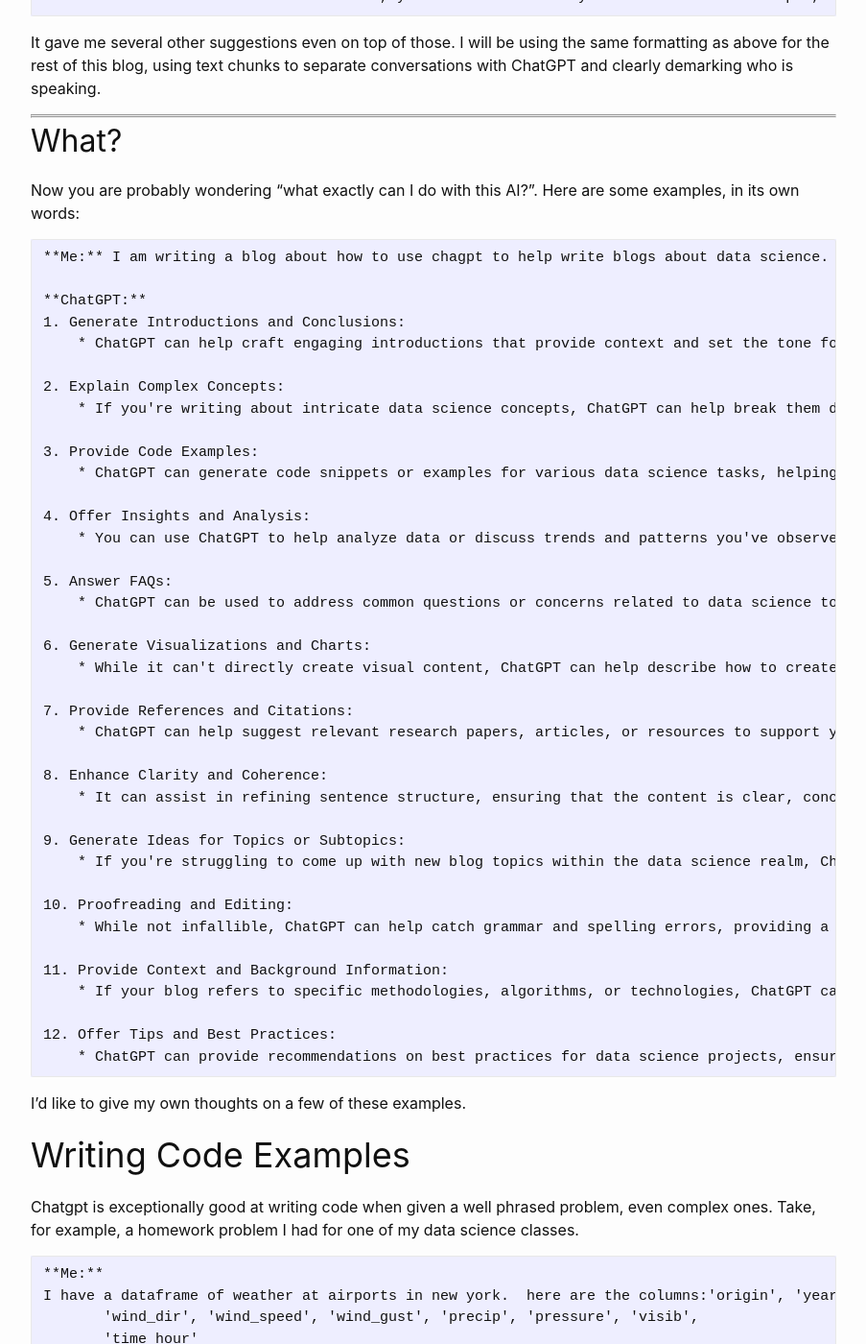
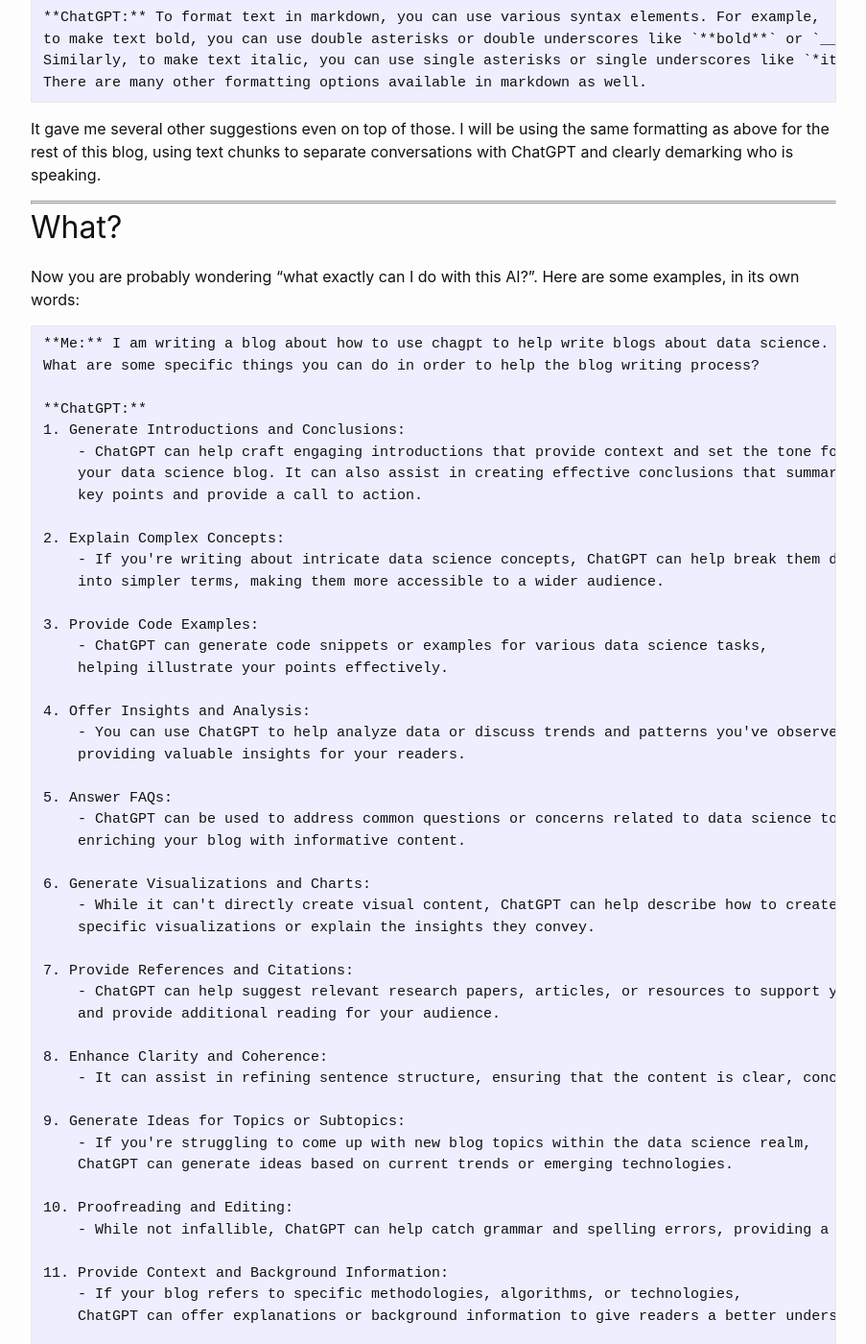
Before and after one commit to csthomps/s386-blog, a Jekyll site: the page built from _posts/2023-09-01-first-post.md, in a window 1280 px wide and 1400 px high, scrolled down 777 px. Shown: the whole window at 96% size, without its empty margins (188-1091 px from the left). Built offline with Jekyll 4.4.1, drawn with Linux system fonts in a browser that asks for light colours; comment, search, counter and statistics services are not loaded; some of the changed text lies outside the part shown.

Commit message:
fixed text block formatting

````diff
--- a/_posts/2023-09-01-first-post.md
+++ b/_posts/2023-09-01-first-post.md
@@ -16,9 +16,13 @@ Experts have said that blogging about Data Science <a href="https://towardsdatas
 
 Using ChatGPT is very easy.  All you have to do is log in at <a href="https://chat.openai.com/" target="_blank">OpenAI's site</a> and start chatting away.  For example, ChatGPT can be very useful for answering syntax questions:
 ```
-**Me:** I am writting a blog about using chatgpt to help blogging.  How can I make responses to example questions I ask you look like they come from you?
+**Me:** I am writting a blog about using chatgpt to help blogging.  How can I make responses
+to example questions I ask you look like they come from you?
 
-**ChatGPT:** To format text in markdown, you can use various syntax elements. For example, to make text bold, you can use double asterisks or double underscores like `**bold**` or `__bold__`. Similarly, to make text italic, you can use single asterisks or single underscores like `*italic*` or `_italic_`. There are many other formatting options available in markdown as well.
+**ChatGPT:** To format text in markdown, you can use various syntax elements. For example,
+to make text bold, you can use double asterisks or double underscores like `**bold**` or `__bold__`.
+Similarly, to make text italic, you can use single asterisks or single underscores like `*italic*` or `_italic_`.
+There are many other formatting options available in markdown as well.
 ```
 It gave me several other suggestions even on top of those.  I will be using the same formatting as above for the rest of this blog, using text chunks to separate conversations with ChatGPT and clearly demarking who is speaking.
 
@@ -28,44 +32,56 @@ It gave me several other suggestions even on top of those.  I will be using the
 
 Now you are probably wondering "what exactly can I do with this AI?".  Here are some examples, in its own words:
 ```
-**Me:** I am writing a blog about how to use chagpt to help write blogs about data science.  What are some specific things you can do in order to help the blog writing process?
+**Me:** I am writing a blog about how to use chagpt to help write blogs about data science.
+What are some specific things you can do in order to help the blog writing process?
 
 **ChatGPT:**
 1. Generate Introductions and Conclusions:
-    * ChatGPT can help craft engaging introductions that provide context and set the tone for your data science blog. It can also assist in creating effective conclusions that summarize key points and provide a call to action.
+    - ChatGPT can help craft engaging introductions that provide context and set the tone for
+    your data science blog. It can also assist in creating effective conclusions that summarize
+    key points and provide a call to action.
 
 2. Explain Complex Concepts:
-    * If you're writing about intricate data science concepts, ChatGPT can help break them down into simpler terms, making them more accessible to a wider audience.
+    - If you're writing about intricate data science concepts, ChatGPT can help break them down
+    into simpler terms, making them more accessible to a wider audience.
 
 3. Provide Code Examples:
-    * ChatGPT can generate code snippets or examples for various data science tasks, helping illustrate your points effectively.
+    - ChatGPT can generate code snippets or examples for various data science tasks,
+    helping illustrate your points effectively.
 
 4. Offer Insights and Analysis:
-    * You can use ChatGPT to help analyze data or discuss trends and patterns you've observed, providing valuable insights for your readers.
+    - You can use ChatGPT to help analyze data or discuss trends and patterns you've observed,
+    providing valuable insights for your readers.
 
 5. Answer FAQs:
-    * ChatGPT can be used to address common questions or concerns related to data science topics, enriching your blog with informative content.
+    - ChatGPT can be used to address common questions or concerns related to data science topics,
+    enriching your blog with informative content.
 
 6. Generate Visualizations and Charts:
-    * While it can't directly create visual content, ChatGPT can help describe how to create specific visualizations or explain the insights they convey.
+    - While it can't directly create visual content, ChatGPT can help describe how to create
+    specific visualizations or explain the insights they convey.
 
 7. Provide References and Citations:
-    * ChatGPT can help suggest relevant research papers, articles, or resources to support your claims and provide additional reading for your audience.
+    - ChatGPT can help suggest relevant research papers, articles, or resources to support your claims
+    and provide additional reading for your audience.
 
 8. Enhance Clarity and Coherence:
-    * It can assist in refining sentence structure, ensuring that the content is clear, concise, and flows smoothly.
+    - It can assist in refining sentence structure, ensuring that the content is clear, concise, and flows smoothly.
 
 9. Generate Ideas for Topics or Subtopics:
-    * If you're struggling to come up with new blog topics within the data science realm, ChatGPT can generate ideas based on current trends or emerging technologies.
+    - If you're struggling to come up with new blog topics within the data science realm,
+    ChatGPT can generate ideas based on current trends or emerging technologies.
 
 10. Proofreading and Editing:
-    * While not infallible, ChatGPT can help catch grammar and spelling errors, providing a first pass at proofreading.
+    - While not infallible, ChatGPT can help catch grammar and spelling errors, providing a first pass at proofreading.
 
 11. Provide Context and Background Information:
-    * If your blog refers to specific methodologies, algorithms, or technologies, ChatGPT can offer explanations or background information to give readers a better understanding.
+    - If your blog refers to specific methodologies, algorithms, or technologies,
+    ChatGPT can offer explanations or background information to give readers a better understanding.
 
 12. Offer Tips and Best Practices:
-    * ChatGPT can provide recommendations on best practices for data science projects, ensuring that your blog is not only informative but also useful.
+    - ChatGPT can provide recommendations on best practices for data science projects,
+    ensuring that your blog is not only informative but also useful.
 ```
 
 I'd like to give my own thoughts on a few of these examples.
@@ -75,11 +91,13 @@ Chatgpt is exceptionally good at writing code when given a well phrased problem,
 
 ```
 **Me:**
-I have a dataframe of weather at airports in new york.  here are the columns:'origin', 'year', 'month', 'day', 'hour', 'temp', 'dewp', 'humid',
+I have a dataframe of weather at airports in new york.  here are the columns:'origin',
+        'year', 'month', 'day', 'hour', 'temp', 'dewp', 'humid',
        'wind_dir', 'wind_speed', 'wind_gust', 'precip', 'pressure', 'visib',
        'time_hour'
 
-How many days had precipitation in the New York area in 2013? (That is, how many days had non-zero precipitation at at least one of the airports in the dataset during at least one of the hours.)
+How many days had precipitation in the New York area in 2013? (That is, how many
+days had non-zero precipitation at at least one of the airports in the dataset during at least one of the hours.)
 
 **ChatGPT:**
 You can use pandas to perform this operation. Here's how you can do it:
````
